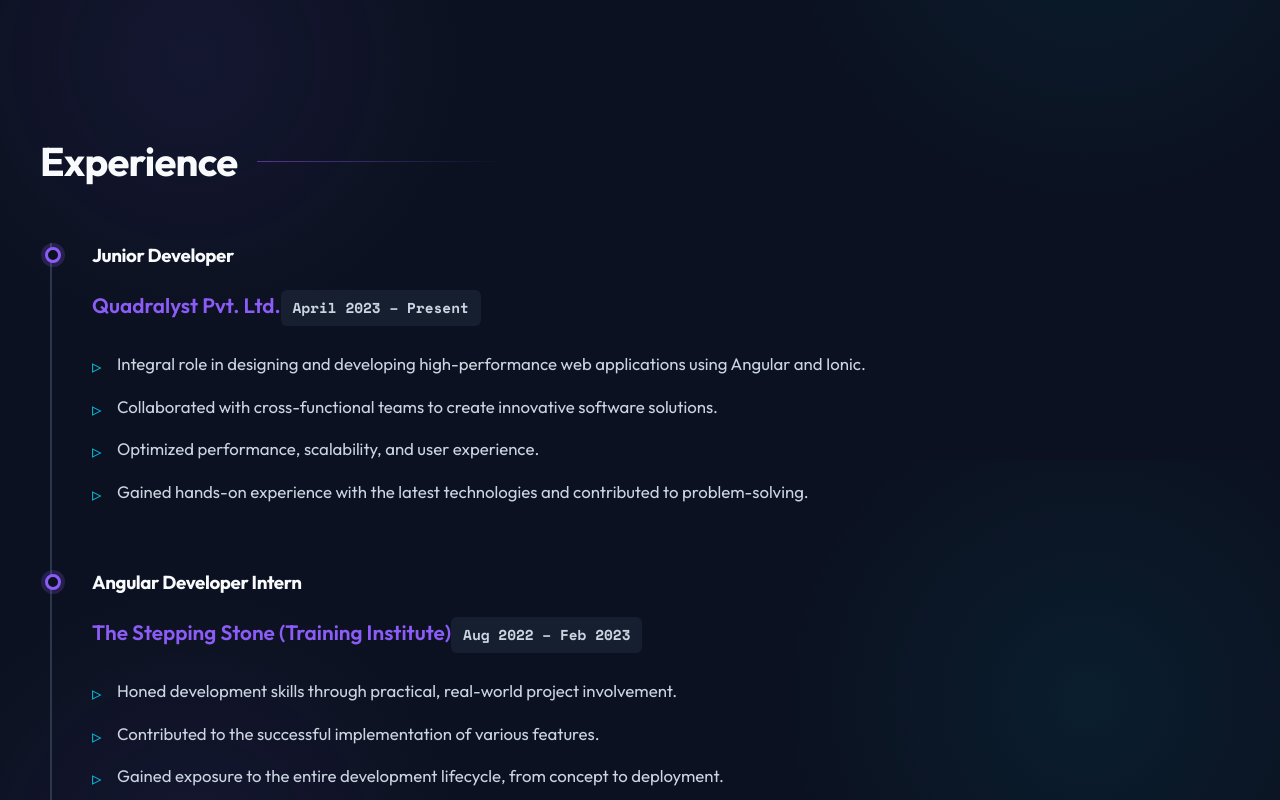
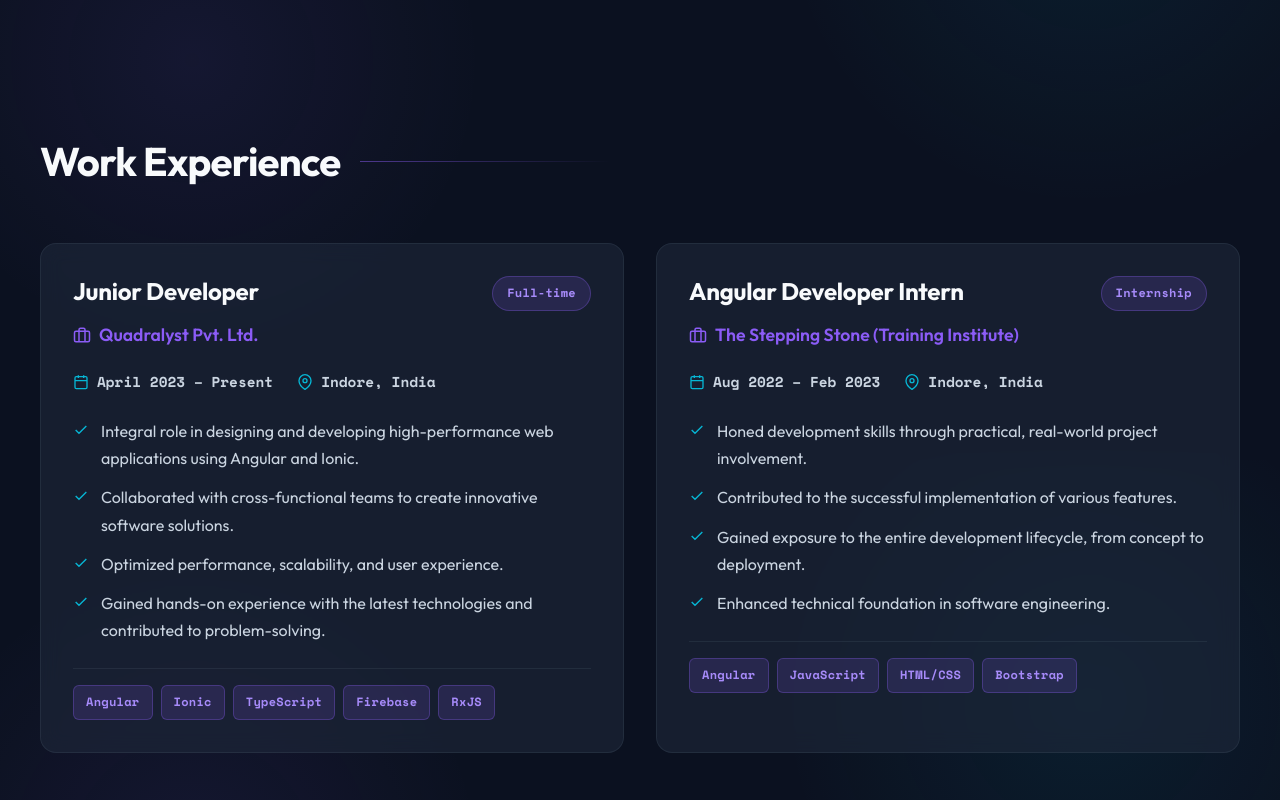
Before and after one commit to rohitporwal0901/portfolio, a React (Vite) app: page / in a window 1280 px wide. Shown: the part 1940-2740 px from the top of the page. Built offline with nearby package versions, Linux system fonts and the light colour scheme.

Commit message:
chanegs in ui

```diff
--- a/src/components/Experience.jsx
+++ b/src/components/Experience.jsx
@@ -7,23 +7,29 @@
             role: "Junior Developer",
             company: "Quadralyst Pvt. Ltd.",
             duration: "April 2023 – Present",
+            location: "Indore, India",
+            type: "Full-time",
             description: [
                 "Integral role in designing and developing high-performance web applications using Angular and Ionic.",
                 "Collaborated with cross-functional teams to create innovative software solutions.",
                 "Optimized performance, scalability, and user experience.",
                 "Gained hands-on experience with the latest technologies and contributed to problem-solving."
-            ]
+            ],
+            technologies: ["Angular", "Ionic", "TypeScript", "Firebase", "RxJS"]
         },
         {
             role: "Angular Developer Intern",
             company: "The Stepping Stone (Training Institute)",
             duration: "Aug 2022 – Feb 2023",
+            location: "Indore, India",
+            type: "Internship",
             description: [
                 "Honed development skills through practical, real-world project involvement.",
                 "Contributed to the successful implementation of various features.",
                 "Gained exposure to the entire development lifecycle, from concept to deployment.",
                 "Enhanced technical foundation in software engineering."
-            ]
+            ],
+            technologies: ["Angular", "JavaScript", "HTML/CSS", "Bootstrap"]
         }
     ];
 
@@ -36,29 +42,70 @@
                 viewport={{ once: true }}
                 transition={{ duration: 0.5 }}
             >
-                <h2>Experience</h2>
-                <div className="timeline">
+                <h2>Work Experience</h2>
+                <div className="experience-grid">
                     {experiences.map((exp, index) => (
                         <motion.div
                             key={index}
-                            className="timeline-item"
-                            initial={{ opacity: 0, x: -20 }}
-                            whileInView={{ opacity: 1, x: 0 }}
+                            className="experience-card"
+                            initial={{ opacity: 0, y: 20 }}
+                            whileInView={{ opacity: 1, y: 0 }}
                             viewport={{ once: true }}
                             transition={{ duration: 0.5, delay: index * 0.2 }}
+                            whileHover={{ y: -8 }}
                         >
-                            <div className="timeline-dot"></div>
-                            <div className="timeline-content">
-                                <div className="timeline-header">
+                            {/* Header */}
+                            <div className="exp-header">
+                                <div className="exp-title-section">
                                     <h3>{exp.role}</h3>
-                                    <span className="company">{exp.company}</span>
-                                    <span className="duration">{exp.duration}</span>
+                                    <div className="exp-company">
+                                        <svg width="18" height="18" viewBox="0 0 24 24" fill="none" stroke="currentColor" strokeWidth="2">
+                                            <rect x="2" y="7" width="20" height="14" rx="2" ry="2"></rect>
+                                            <path d="M16 21V5a2 2 0 0 0-2-2h-4a2 2 0 0 0-2 2v16"></path>
+                                        </svg>
+                                        <span>{exp.company}</span>
+                                    </div>
                                 </div>
-                                <ul className="timeline-desc">
-                                    {exp.description.map((item, i) => (
-                                        <li key={i}>{item}</li>
-                                    ))}
-                                </ul>
+                                <div className="exp-type-badge">{exp.type}</div>
+                            </div>
+
+                            {/* Meta Info */}
+                            <div className="exp-meta">
+                                <div className="exp-meta-item">
+                                    <svg width="16" height="16" viewBox="0 0 24 24" fill="none" stroke="currentColor" strokeWidth="2">
+                                        <rect x="3" y="4" width="18" height="18" rx="2" ry="2"></rect>
+                                        <line x1="16" y1="2" x2="16" y2="6"></line>
+                                        <line x1="8" y1="2" x2="8" y2="6"></line>
+                                        <line x1="3" y1="10" x2="21" y2="10"></line>
+                                    </svg>
+                                    <span>{exp.duration}</span>
+                                </div>
+                                <div className="exp-meta-item">
+                                    <svg width="16" height="16" viewBox="0 0 24 24" fill="none" stroke="currentColor" strokeWidth="2">
+                                        <path d="M21 10c0 7-9 13-9 13s-9-6-9-13a9 9 0 0 1 18 0z"></path>
+                                        <circle cx="12" cy="10" r="3"></circle>
+                                    </svg>
+                                    <span>{exp.location}</span>
+                                </div>
+                            </div>
+
+                            {/* Description */}
+                            <ul className="exp-description">
+                                {exp.description.map((item, i) => (
+                                    <li key={i}>
+                                        <svg width="16" height="16" viewBox="0 0 24 24" fill="none" stroke="currentColor" strokeWidth="2">
+                                            <polyline points="20 6 9 17 4 12"></polyline>
+                                        </svg>
+                                        {item}
+                                    </li>
+                                ))}
+                            </ul>
+
+                            {/* Technologies */}
+                            <div className="exp-tech">
+                                {exp.technologies.map((tech, i) => (
+                                    <span key={i} className="tech-tag">{tech}</span>
+                                ))}
                             </div>
                         </motion.div>
                     ))}
--- a/src/index.css
+++ b/src/index.css
@@ -579,6 +579,145 @@
   padding: 70px 0;
 }
 
+.experience-grid {
+  display: grid;
+  grid-template-columns: repeat(auto-fit, minmax(500px, 1fr));
+  gap: 32px;
+  max-width: 1200px;
+  margin: 0 auto;
+}
+
+.experience-card {
+  background: var(--surface-color);
+  backdrop-filter: blur(10px);
+  border: 1px solid var(--border-color);
+  border-radius: 16px;
+  padding: 2rem;
+  transition: all 0.3s cubic-bezier(0.4, 0, 0.2, 1);
+  position: relative;
+  overflow: hidden;
+}
+
+.experience-card::before {
+  content: '';
+  position: absolute;
+  top: 0;
+  left: 0;
+  width: 4px;
+  height: 100%;
+  background: linear-gradient(180deg, var(--primary-color), var(--secondary-color));
+  transform: scaleY(0);
+  transform-origin: top;
+  transition: transform 0.3s ease;
+}
+
+.experience-card:hover::before {
+  transform: scaleY(1);
+}
+
+.experience-card:hover {
+  border-color: var(--primary-color);
+  box-shadow: 0 12px 30px -10px rgba(139, 92, 246, 0.4);
+}
+
+/* Experience Header */
+.exp-header {
+  display: flex;
+  justify-content: space-between;
+  align-items: flex-start;
+  margin-bottom: 1.25rem;
+  gap: 1rem;
+}
+
+.exp-title-section h3 {
+  font-size: 1.5rem;
+  color: #F8FAFC;
+  margin-bottom: 0.75rem;
+  font-weight: 700;
+  letter-spacing: -0.01em;
+}
+
+.exp-company {
+  display: flex;
+  align-items: center;
+  gap: 8px;
+  color: var(--primary-color);
+  font-size: 1.1rem;
+  font-weight: 600;
+}
+
+.exp-company svg {
+  flex-shrink: 0;
+}
+
+.exp-type-badge {
+  padding: 6px 14px;
+  background: rgba(139, 92, 246, 0.15);
+  color: #A78BFA;
+  border: 1px solid rgba(139, 92, 246, 0.3);
+  border-radius: 20px;
+  font-family: var(--font-mono);
+  font-size: 0.75rem;
+  font-weight: 700;
+  letter-spacing: 0.3px;
+  white-space: nowrap;
+}
+
+/* Experience Meta */
+.exp-meta {
+  display: flex;
+  gap: 1.5rem;
+  margin-bottom: 1.5rem;
+  flex-wrap: wrap;
+}
+
+.exp-meta-item {
+  display: flex;
+  align-items: center;
+  gap: 8px;
+  font-family: var(--font-mono);
+  font-size: 0.9rem;
+  color: #CBD5E1;
+  font-weight: 600;
+}
+
+.exp-meta-item svg {
+  color: var(--secondary-color);
+  flex-shrink: 0;
+}
+
+/* Experience Description */
+.exp-description {
+  list-style: none;
+  margin-bottom: 1.5rem;
+}
+
+.exp-description li {
+  display: flex;
+  align-items: flex-start;
+  gap: 12px;
+  margin-bottom: 12px;
+  font-size: 1rem;
+  color: #CBD5E1;
+  line-height: 1.7;
+}
+
+.exp-description li svg {
+  color: var(--secondary-color);
+  flex-shrink: 0;
+  margin-top: 4px;
+}
+
+/* Experience Tech Tags */
+.exp-tech {
+  display: flex;
+  flex-wrap: wrap;
+  gap: 8px;
+  padding-top: 1rem;
+  border-top: 1px solid rgba(148, 163, 184, 0.1);
+}
+
+/* Old Timeline Styles (keeping for backward compatibility) */
 .timeline {
   position: relative;
   max-width: 900px;
@@ -926,23 +1065,33 @@
   position: absolute;
   top: 1.5rem;
   right: 1.5rem;
-  background: var(--surface-color);
+  background: rgba(30, 41, 59, 0.9);
   border: 1px solid var(--border-color);
-  border-radius: 8px;
-  padding: 8px;
+  border-radius: 50%;
+  width: 40px;
+  height: 40px;
+  padding: 0;
   cursor: pointer;
   transition: all 0.3s ease;
-  color: var(--text-secondary);
+  color: #F8FAFC;
   display: flex;
   align-items: center;
   justify-content: center;
+  z-index: 10;
+  box-shadow: 0 4px 12px rgba(0, 0, 0, 0.3);
 }
 
 .modal-close:hover {
   background: var(--primary-color);
   color: white;
   border-color: var(--primary-color);
-  transform: rotate(90deg);
+  transform: rotate(90deg) scale(1.1);
+  box-shadow: 0 6px 20px rgba(139, 92, 246, 0.4);
+}
+
+.modal-close svg {
+  width: 20px;
+  height: 20px;
 }
 
 .modal-header {
@@ -1488,4 +1637,44 @@
   .timeline-dot {
     left: -2.45rem;
   }
-}
+
+  /* Experience Cards Mobile */
+  .experience-grid {
+    grid-template-columns: 1fr;
+    gap: 24px;
+  }
+
+  .experience-card {
+    padding: 1.5rem;
+  }
+
+  .exp-header {
+    flex-direction: column;
+    align-items: flex-start;
+  }
+
+  .exp-title-section h3 {
+    font-size: 1.35rem;
+  }
+
+  .exp-company {
+    font-size: 1rem;
+  }
+
+  .exp-type-badge {
+    font-size: 0.7rem;
+    padding: 5px 12px;
+  }
+
+  .exp-meta {
+    gap: 1rem;
+  }
+
+  .exp-meta-item {
+    font-size: 0.85rem;
+  }
+
+  .exp-description li {
+    font-size: 0.95rem;
+  }
+}
```
